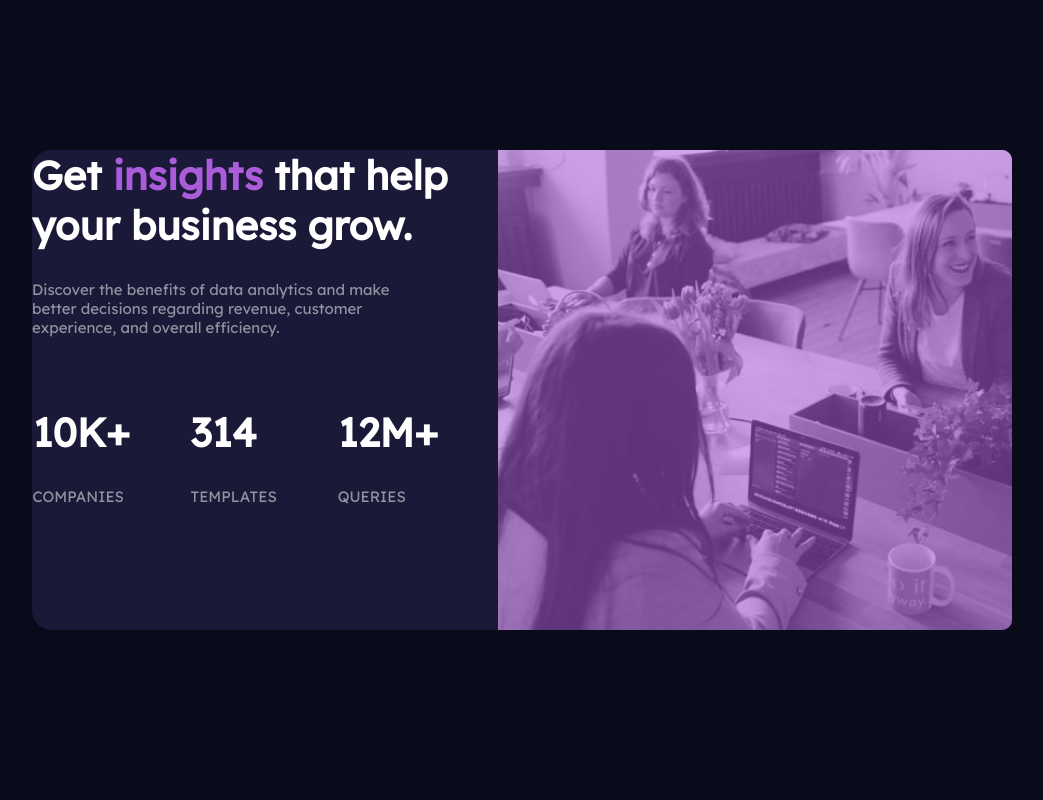
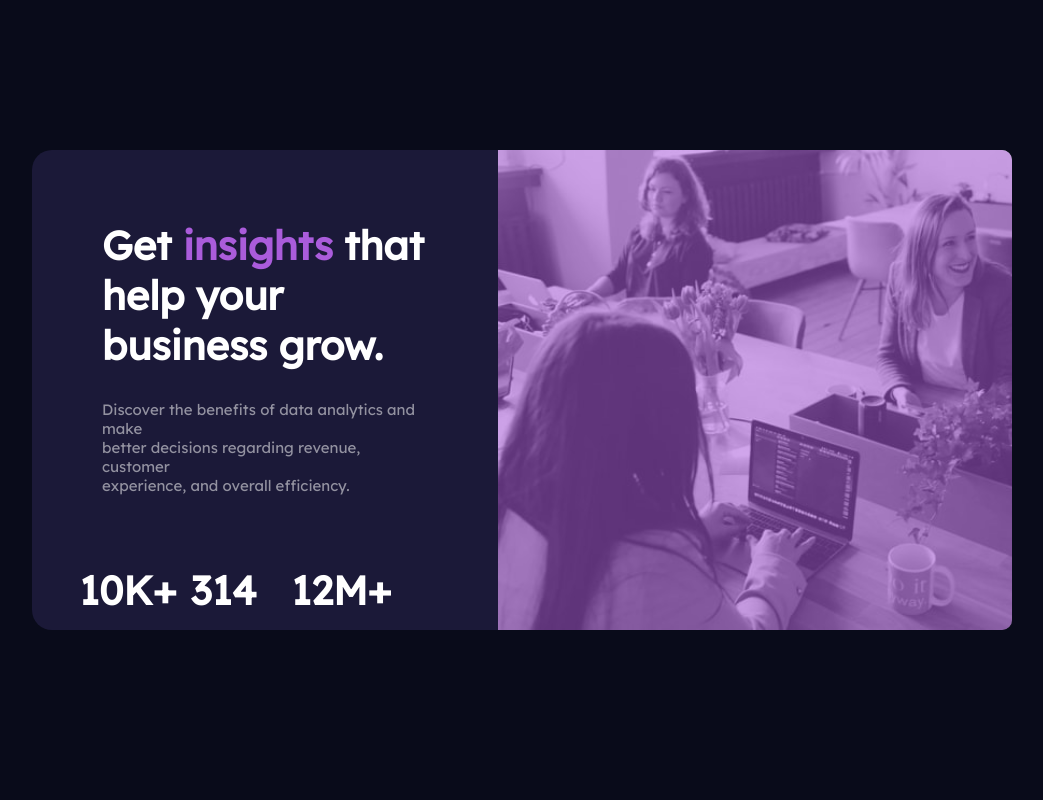
Before and after one commit to aayushali/stats-preview, a plain HTML site: page index.html in a window 1280 px wide. Shown: the whole page, without its empty margins (118-1161 px from the left). Drawn offline with Linux system fonts and the light colour scheme.

Commit message:
Update index.html

```diff
--- a/index.html
+++ b/index.html
@@ -10,24 +10,28 @@
   <body>
     <div class="card-component">
       <div class="card-left">
+        <div class="content">
         <h1>Get <span>insights</span> that help your business grow.</h1>
         <p>
           Discover the benefits of data analytics and make <br />
           better decisions regarding revenue, customer <br />
           experience, and overall efficiency.
         </p>
+
         <div class="stats">
           <div class="stat-number">
-           <h1>10K+</h1>  <p>companies</p>
+            <h1>10K+</h1>
+            <p>companies</p>
           </div>
           <div class="stat-number">
-           <h1>314</h1>
+            <h1>314</h1>
             <p>Templates</p>
           </div>
           <div class="stat-number">
-            <h1>12M+</h1><p>queries</p>
+            <h1>12M+</h1>
+            <p>queries</p>
           </div>
-
+        </div>
         </div>
       </div>
       <div class="card-right">
```
